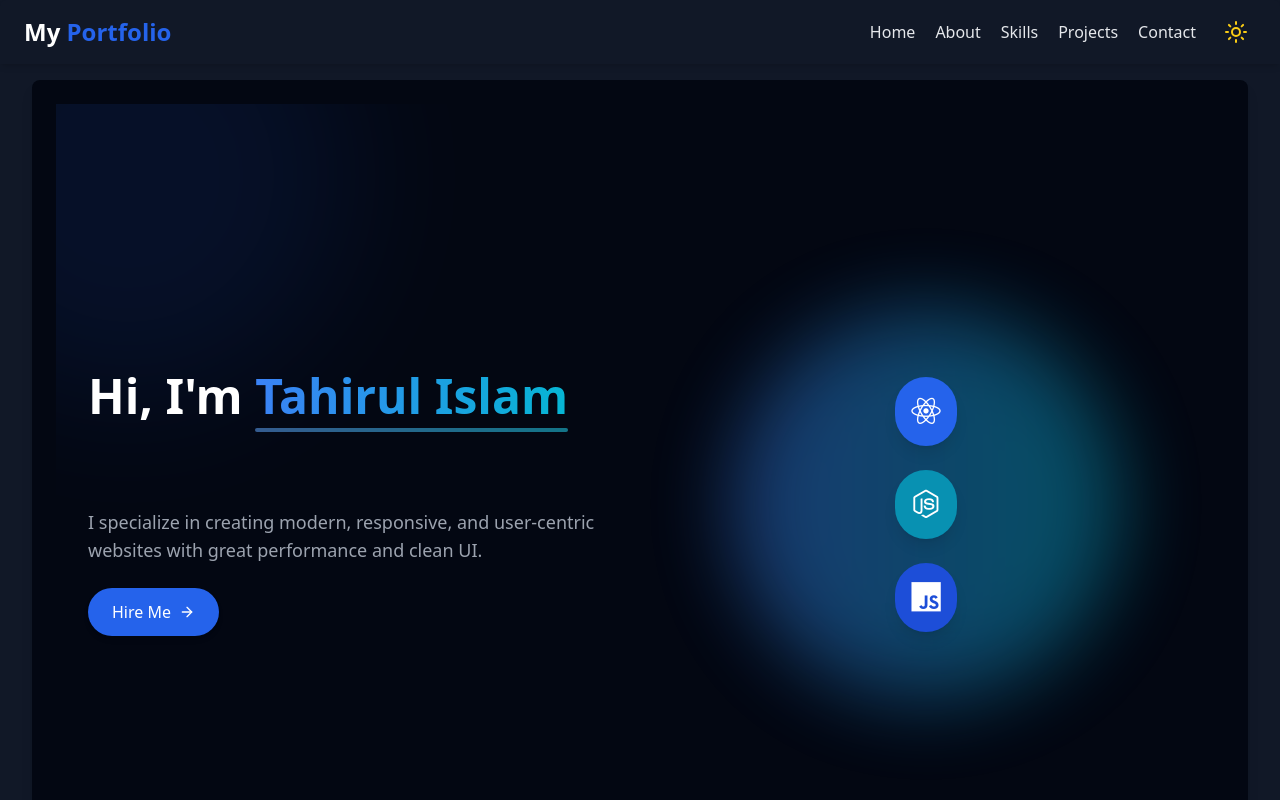
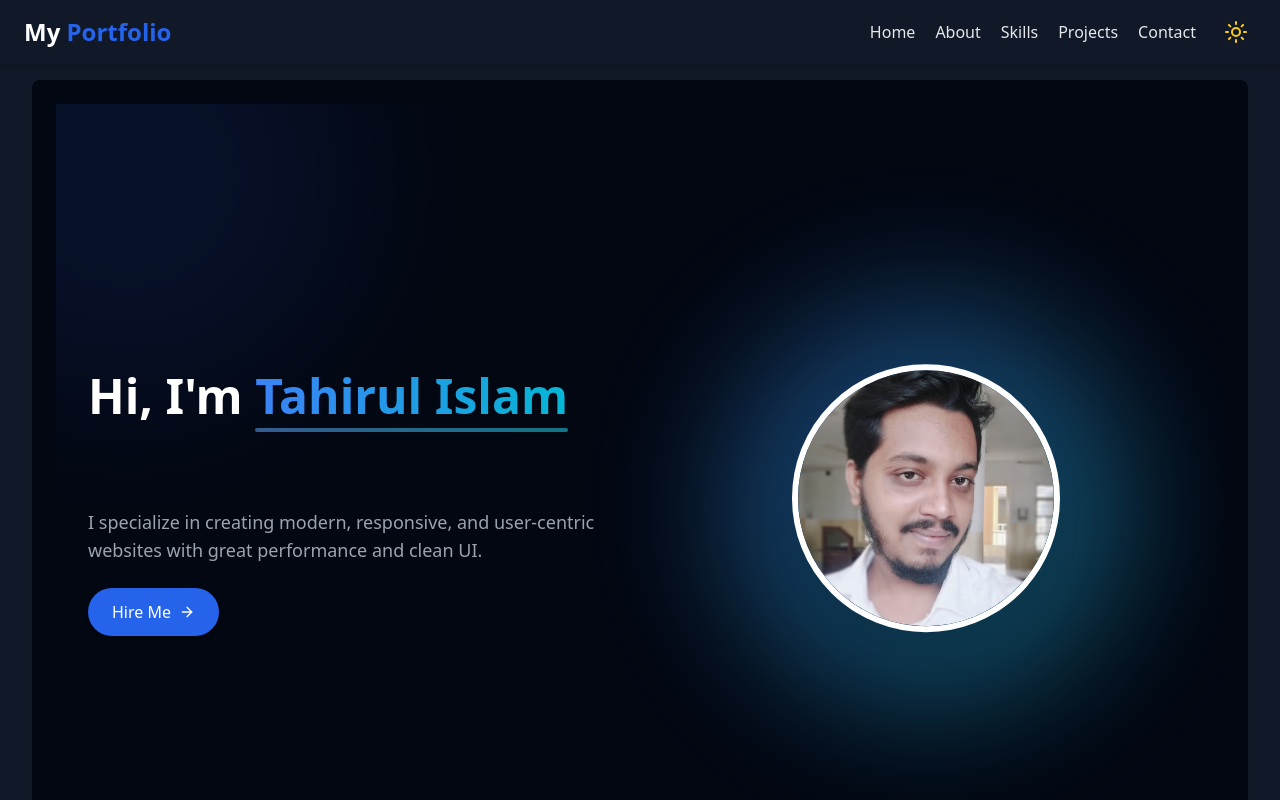
Before and after one commit to Tahir1605/My-Portfolio, a React (Vite) app: page / in a window 1280 px wide. Shown: the top 800 px of the page. Built offline with nearby package versions, Linux system fonts and the light colour scheme.

Commit message:
image add

```diff
--- a/src/components/Home.jsx
+++ b/src/components/Home.jsx
@@ -101,44 +101,32 @@ function Home() {
           </motion.a>
         </div>
 
-        {/* Right Section */}
+        {/* Right Section with Animated Image */}
         <motion.div
           className="w-full md:w-1/2 flex justify-center items-center relative"
           initial={{ opacity: 0, scale: 0.9 }}
           animate={{ opacity: 1, scale: 1 }}
           transition={{ duration: 0.6, delay: 0.3 }}
         >
-          {/* Animated Blob */}
+          {/* Glowing Light Background */}
           <motion.div
-            className="w-64 h-64 sm:w-72 sm:h-72 lg:w-96 lg:h-96 bg-gradient-to-r from-blue-500 to-cyan-500 rounded-full blur-2xl opacity-30 animate-pulse"
-            animate={{ scale: [1, 1.05, 1] }}
+            className="absolute w-72 h-72 sm:w-80 sm:h-80 lg:w-96 lg:h-96 rounded-full bg-gradient-to-br from-blue-500 to-cyan-400 blur-3xl opacity-30"
+            animate={{ scale: [1, 1.2, 1], opacity: [0.3, 0.6, 0.3] }}
             transition={{ duration: 6, repeat: Infinity }}
           />
 
-          {/* Floating Icons */}
-          <div className="absolute flex flex-col items-center gap-6 text-white">
-            <motion.div
-              className="bg-blue-600 p-4 rounded-full shadow-lg"
-              whileHover={{ scale: 1.1 }}
-              transition={{ duration: 0.3 }}
-            >
-              <i className="devicon-react-original text-3xl"></i>
-            </motion.div>
-            <motion.div
-              className="bg-cyan-600 p-4 rounded-full shadow-lg"
-              whileHover={{ scale: 1.1 }}
-              transition={{ duration: 0.3, delay: 0.2 }}
-            >
-              <i className="devicon-nodejs-plain text-3xl"></i>
-            </motion.div>
-            <motion.div
-              className="bg-blue-700 p-4 rounded-full shadow-lg"
-              whileHover={{ scale: 1.1 }}
-              transition={{ duration: 0.3, delay: 0.4 }}
-            >
-              <i className="devicon-javascript-plain text-3xl"></i>
-            </motion.div>
-          </div>
+          {/* Profile Image with Floating Effect */}
+          <motion.div
+            className="relative z-10 rounded-full overflow-hidden border-[6px] border-white shadow-2xl"
+            animate={{ y: [0, -10, 0] }}
+            transition={{ duration: 4, repeat: Infinity }}
+          >
+            <img
+              src="tahir.jpg" // Replace with your image path
+              alt="Tahirul Islam"
+              className="w-48 h-48 sm:w-56 sm:h-56 lg:w-64 lg:h-64 object-cover rounded-full"
+            />
+          </motion.div>
         </motion.div>
       </div>
     </section>
```
Also changed, not shown: public/tahir.jpg (added).
